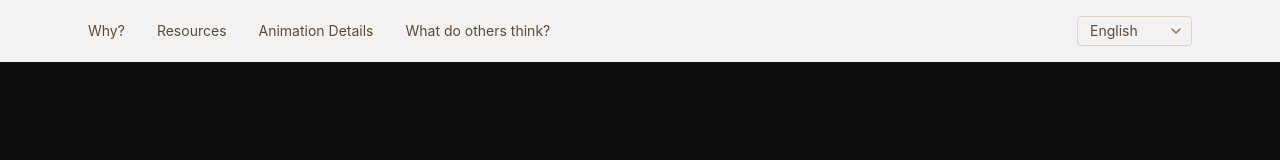
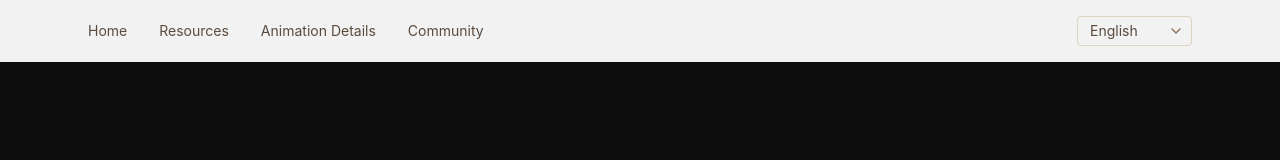
Before and after one commit to lbazsi/measuredinmoments, a React (Vite) app: page / in a window 1280 px wide. Shown: the top 160 px of the page. Built offline with nearby package versions, Linux system fonts and the light colour scheme.

Commit message:
Change navigation labels: Why? to Home and What do others think? to Community

```diff
--- a/src/App.jsx
+++ b/src/App.jsx
@@ -334,7 +334,7 @@ export default function MeasuredInMoments() {
 
   const content = {
     en: {
-      nav: { why: 'Why?', resources: 'Resources', animationDetails: 'Animation Details', thoughts: 'What do others think?' },
+      nav: { why: 'Home', resources: 'Resources', animationDetails: 'Animation Details', thoughts: 'Community' },
       hero: {
         title: 'Measured in Moments',
         subtitle: 'AI evolves fast, we need to act faster'
```
